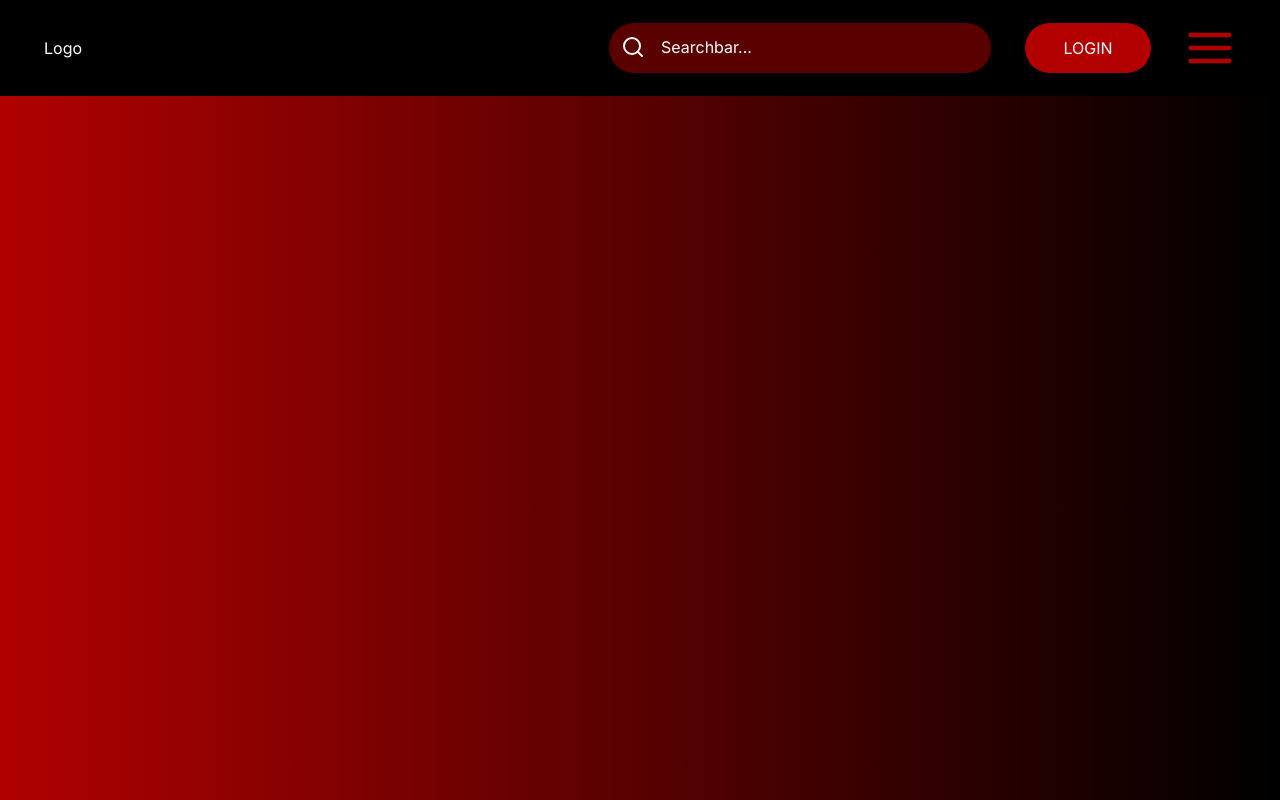
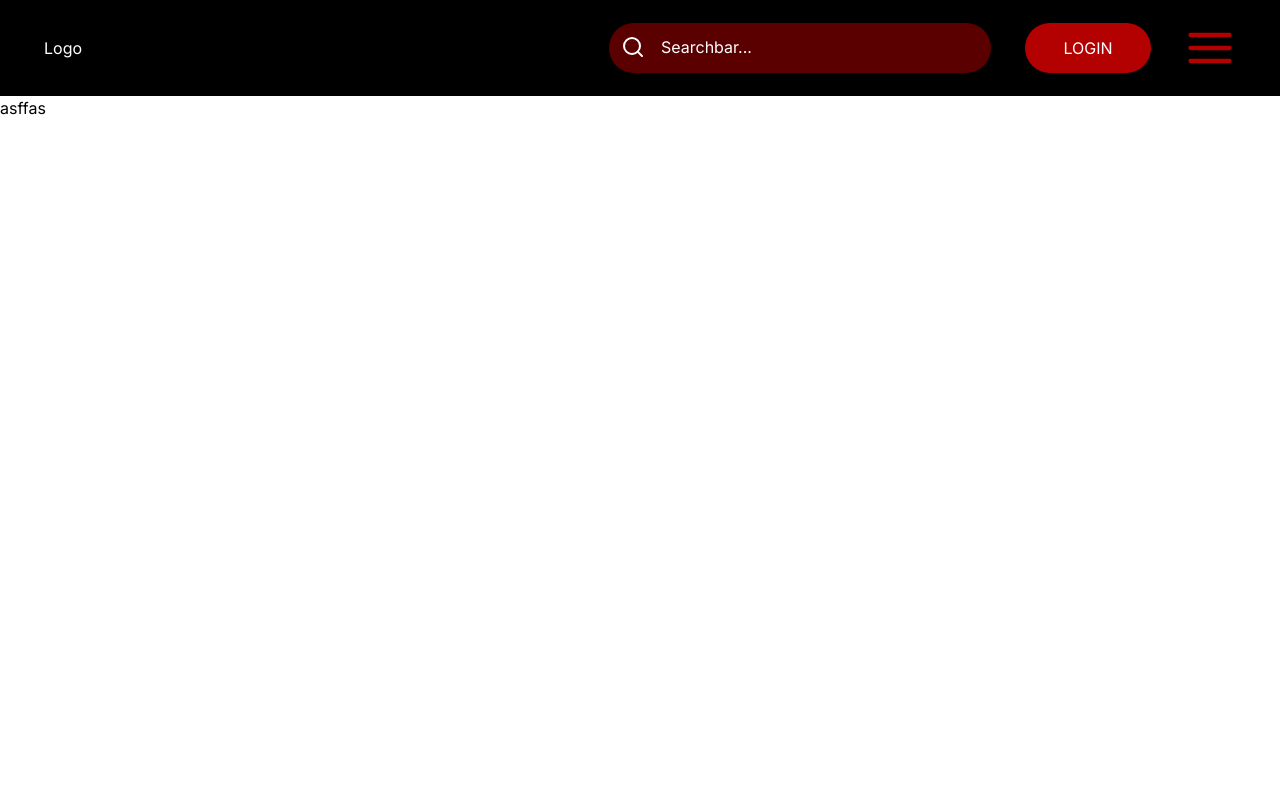
Before and after one commit to FirstFirstFirstFirst/NexusPlay, a Next.js app: page /StorePage in a window 1280 px wide. Shown: the top 800 px of the page. Built offline with nearby package versions, Linux system fonts and the light colour scheme.

Commit message:
Store Page

```diff
--- a/app/StorePage/page.tsx
+++ b/app/StorePage/page.tsx
@@ -1,11 +1,12 @@
 import React from 'react'
-import StoreTitle from './ForGuest/StoreTitle'
-const page = () => {
+import StorePagemain from '@/components/StorePage/StorePagemain'
+
+const Page = () => {
   return (
     <div>
-      <StoreTitle />
+      <StorePagemain />
     </div>
   )
 }
 
-export default page
+export default Page
--- a/app/layout.tsx
+++ b/app/layout.tsx
@@ -2,6 +2,7 @@ import type { Metadata } from "next";
 import { Inter } from "next/font/google";
 import "./globals.css";
 import Navbar from "@/components/Navbar";
+import Page from "./StorePage/page";
 
 const inter = Inter({ subsets: ["latin"] });
 
--- a/components/Navbar.tsx
+++ b/components/Navbar.tsx
@@ -13,7 +13,7 @@ const Navbar = () => {
         <Burger />
       </div>
     </div>
-  );
+    );
 };
 
 export default Navbar;
--- /dev/null
+++ b/components/StorePage/StorePagemain.tsx
@@ -0,0 +1,11 @@
+import React from 'react'
+import StoreTitle from './ForGuest/StoreTitle'
+const StorePagemain = () => {
+  return (
+    <div>
+      asffas
+    </div>
+  )
+}
+
+export default StorePagemain
```
Also changed, not shown: components/StorePage/ForGuest/StoreTitle.tsx (renamed from app/StorePage/ForGuest/StoreTitle.tsx).
